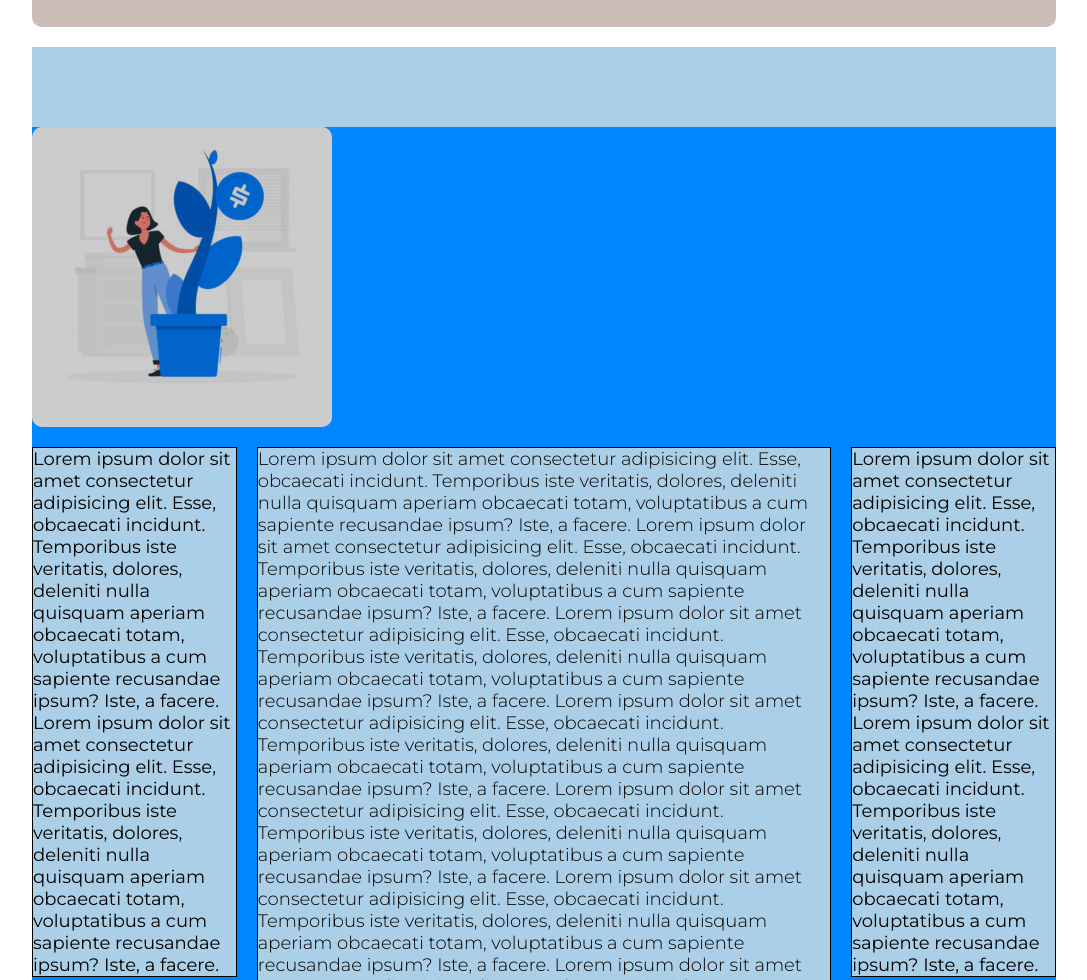
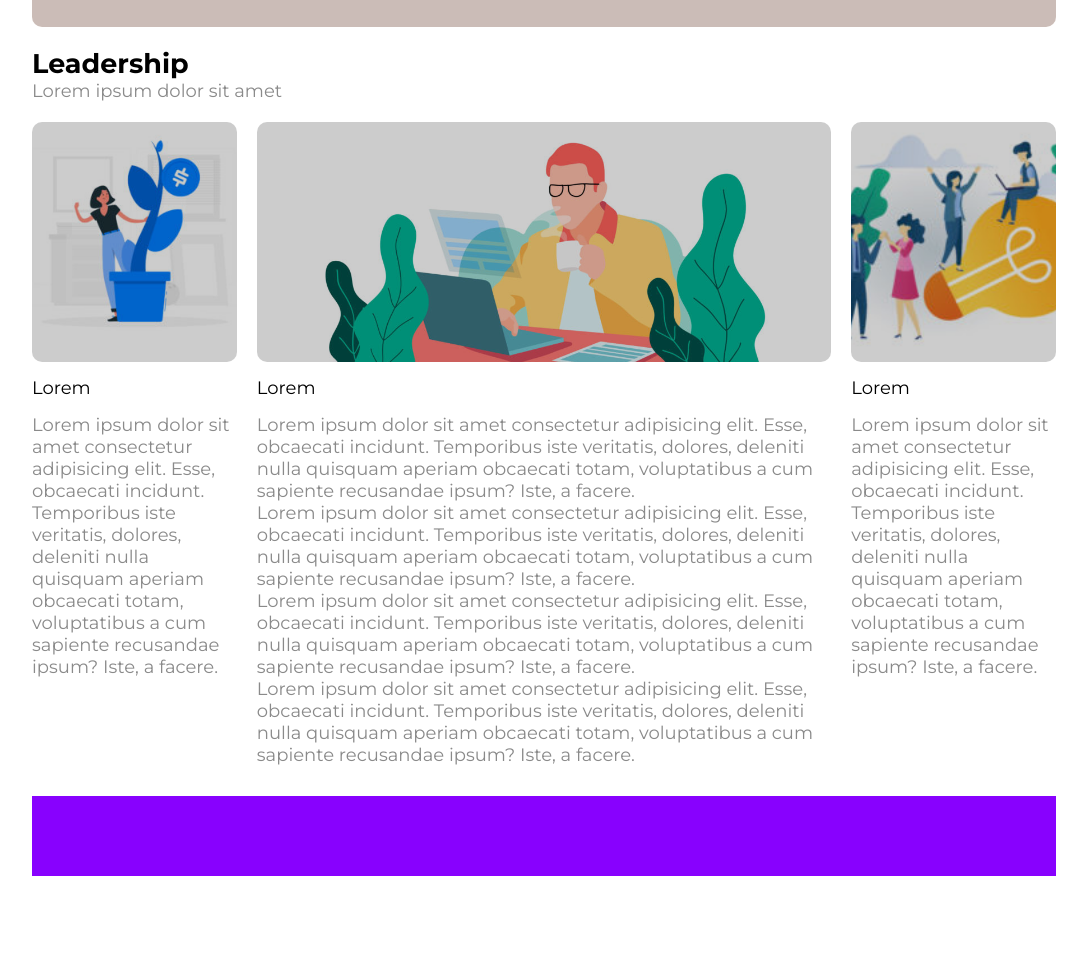
Before and after one commit to smboolean40/htmlcss-wp, a plain HTML site: page index.html in a window 1280 px wide. Shown: the part 760-1740 px from the top of the page, without its empty margins (96-1183 px from the left). After the commit the page ends 1656 px from the top, so only its background shows below. Drawn offline with Linux system fonts and the light colour scheme.

Commit message:
Aggiunta sezione leadership

```diff
--- a/css/style.css
+++ b/css/style.css
@@ -9,6 +9,7 @@
 body {
 	font-family: 'Montserrat', sans-serif;
 	font-size: 18px;
+	color: #8A8A8A;
 }
 .container {
 	width: 80%;
@@ -21,9 +22,17 @@ body {
 }
 
 /* Typo */
+h2 {
+	color: #000000;
+}
 h3 {
 	font-size: 30px;
 	font-weight: 400;
+}
+h4 {
+	color: #000000;
+	font-weight: 400;
+	margin: 15px 0;
 }
 
 /* Header */
@@ -77,12 +86,9 @@ header {
 	color: #fff;
 }
 
-.leadership {
-	background-color: #0086ff;
-}
 .leadership-title {
-	background-color: #abcfe7;
-	height: 80px;
+	/* background-color: #abcfe7;
+	height: 80px; */
 }
 
 .row {
@@ -90,8 +96,8 @@ header {
 }
 .col-left, .col-center, .col-right {
 	float: left;
-	background-color: #abcfe7;
-	border: 1px solid black;
+	/* background-color: #abcfe7;
+	border: 1px solid black; */
 }
 .col-left, .col-right {
 	width: 20%;
@@ -99,7 +105,25 @@ header {
 .col-center {
 	width: calc(60% - 40px);
 	margin: 0 20px;
-	font-weight: 300;
+}
+
+.col-img {
+	position: relative;
+	height: 240px;
+	border-radius: 10px;
+	overflow: hidden;
+	background-size: cover;
+    background-position: center;
+}
+
+#tizia {
+	background-image: url('../img/img-1.jpg');
+}
+#tizio {
+	background-image: url('../img/banner-2.jpg');
+}
+#gente {
+	background-image: url('../img/img-3.jpg');
 }
 
 /* Footer */
--- a/index.html
+++ b/index.html
@@ -56,32 +56,34 @@
 				<!-- /sezione hero -->
 				<!-- sezione leadership -->
 				<section class="leadership">
-					<div class="leadership-title"></div>
-					<div class="test">
-						<div class="overlay"></div>
+					<div class="leadership-title">
+						<h2>Leadership</h2>
+						<p>Lorem ipsum dolor sit amet</p>
 					</div>
-
 					<div class="row clearfix">
 						<div class="col-left">
-							Lorem ipsum dolor sit amet consectetur adipisicing elit. Esse, obcaecati incidunt. Temporibus iste veritatis, dolores, deleniti nulla quisquam aperiam obcaecati totam, voluptatibus a cum sapiente recusandae ipsum? Iste, a facere.
-							Lorem ipsum dolor sit amet consectetur adipisicing elit. Esse, obcaecati incidunt. Temporibus iste veritatis, dolores, deleniti nulla quisquam aperiam obcaecati totam, voluptatibus a cum sapiente recusandae ipsum? Iste, a facere.
+							<div class="col-img" id="tizia">
+								<div class="overlay"></div>
+							</div>
+							<h4>Lorem</h4>
+							<p>Lorem ipsum dolor sit amet consectetur adipisicing elit. Esse, obcaecati incidunt. Temporibus iste veritatis, dolores, deleniti nulla quisquam aperiam obcaecati totam, voluptatibus a cum sapiente recusandae ipsum? Iste, a facere.</p>
 						</div>
 						<div class="col-center">
-							Lorem ipsum dolor sit amet consectetur adipisicing elit. Esse, obcaecati incidunt. Temporibus iste veritatis, dolores, deleniti nulla quisquam aperiam obcaecati totam, voluptatibus a cum sapiente recusandae ipsum? Iste, a facere.
-							Lorem ipsum dolor sit amet consectetur adipisicing elit. Esse, obcaecati incidunt. Temporibus iste veritatis, dolores, deleniti nulla quisquam aperiam obcaecati totam, voluptatibus a cum sapiente recusandae ipsum? Iste, a facere.
-							Lorem ipsum dolor sit amet consectetur adipisicing elit. Esse, obcaecati incidunt. Temporibus iste veritatis, dolores, deleniti nulla quisquam aperiam obcaecati totam, voluptatibus a cum sapiente recusandae ipsum? Iste, a facere.
-							Lorem ipsum dolor sit amet consectetur adipisicing elit. Esse, obcaecati incidunt. Temporibus iste veritatis, dolores, deleniti nulla quisquam aperiam obcaecati totam, voluptatibus a cum sapiente recusandae ipsum? Iste, a facere.
-							Lorem ipsum dolor sit amet consectetur adipisicing elit. Esse, obcaecati incidunt. Temporibus iste veritatis, dolores, deleniti nulla quisquam aperiam obcaecati totam, voluptatibus a cum sapiente recusandae ipsum? Iste, a facere.
-							Lorem ipsum dolor sit amet consectetur adipisicing elit. Esse, obcaecati incidunt. Temporibus iste veritatis, dolores, deleniti nulla quisquam aperiam obcaecati totam, voluptatibus a cum sapiente recusandae ipsum? Iste, a facere.
-							Lorem ipsum dolor sit amet consectetur adipisicing elit. Esse, obcaecati incidunt. Temporibus iste veritatis, dolores, deleniti nulla quisquam aperiam obcaecati totam, voluptatibus a cum sapiente recusandae ipsum? Iste, a facere.
-							Lorem ipsum dolor sit amet consectetur adipisicing elit. Esse, obcaecati incidunt. Temporibus iste veritatis, dolores, deleniti nulla quisquam aperiam obcaecati totam, voluptatibus a cum sapiente recusandae ipsum? Iste, a facere.
-							Lorem ipsum dolor sit amet consectetur adipisicing elit. Esse, obcaecati incidunt. Temporibus iste veritatis, dolores, deleniti nulla quisquam aperiam obcaecati totam, voluptatibus a cum sapiente recusandae ipsum? Iste, a facere.
-							Lorem ipsum dolor sit amet consectetur adipisicing elit. Esse, obcaecati incidunt. Temporibus iste veritatis, dolores, deleniti nulla quisquam aperiam obcaecati totam, voluptatibus a cum sapiente recusandae ipsum? Iste, a facere.
-							Lorem ipsum dolor sit amet consectetur adipisicing elit. Esse, obcaecati incidunt. Temporibus iste veritatis, dolores, deleniti nulla quisquam aperiam obcaecati totam, voluptatibus a cum sapiente recusandae ipsum? Iste, a facere.
+							<div class="col-img" id="tizio">
+								<div class="overlay"></div>
+							</div>
+							<h4>Lorem</h4>
+							<p>Lorem ipsum dolor sit amet consectetur adipisicing elit. Esse, obcaecati incidunt. Temporibus iste veritatis, dolores, deleniti nulla quisquam aperiam obcaecati totam, voluptatibus a cum sapiente recusandae ipsum? Iste, a facere.</p>
+							<p>Lorem ipsum dolor sit amet consectetur adipisicing elit. Esse, obcaecati incidunt. Temporibus iste veritatis, dolores, deleniti nulla quisquam aperiam obcaecati totam, voluptatibus a cum sapiente recusandae ipsum? Iste, a facere.</p>
+							<p>Lorem ipsum dolor sit amet consectetur adipisicing elit. Esse, obcaecati incidunt. Temporibus iste veritatis, dolores, deleniti nulla quisquam aperiam obcaecati totam, voluptatibus a cum sapiente recusandae ipsum? Iste, a facere.</p>
+							<p>Lorem ipsum dolor sit amet consectetur adipisicing elit. Esse, obcaecati incidunt. Temporibus iste veritatis, dolores, deleniti nulla quisquam aperiam obcaecati totam, voluptatibus a cum sapiente recusandae ipsum? Iste, a facere.</p>
 						</div>
 						<div class="col-right">
-							Lorem ipsum dolor sit amet consectetur adipisicing elit. Esse, obcaecati incidunt. Temporibus iste veritatis, dolores, deleniti nulla quisquam aperiam obcaecati totam, voluptatibus a cum sapiente recusandae ipsum? Iste, a facere.
-							Lorem ipsum dolor sit amet consectetur adipisicing elit. Esse, obcaecati incidunt. Temporibus iste veritatis, dolores, deleniti nulla quisquam aperiam obcaecati totam, voluptatibus a cum sapiente recusandae ipsum? Iste, a facere.
+							<div class="col-img" id="gente">
+								<div class="overlay"></div>
+							</div>
+							<h4>Lorem</h4>
+							<p>Lorem ipsum dolor sit amet consectetur adipisicing elit. Esse, obcaecati incidunt. Temporibus iste veritatis, dolores, deleniti nulla quisquam aperiam obcaecati totam, voluptatibus a cum sapiente recusandae ipsum? Iste, a facere.</p>
 						</div>
 					</div>
 
```
